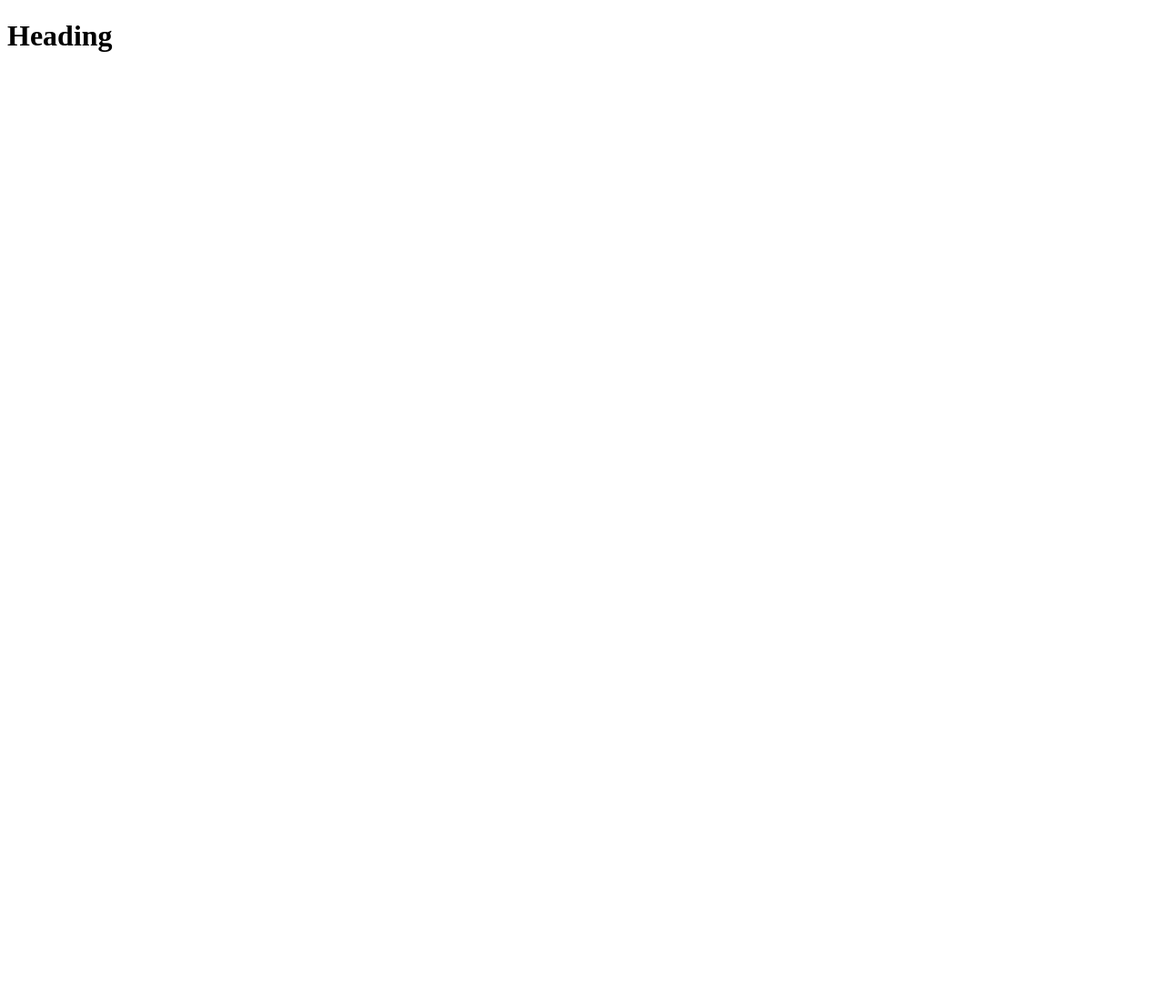
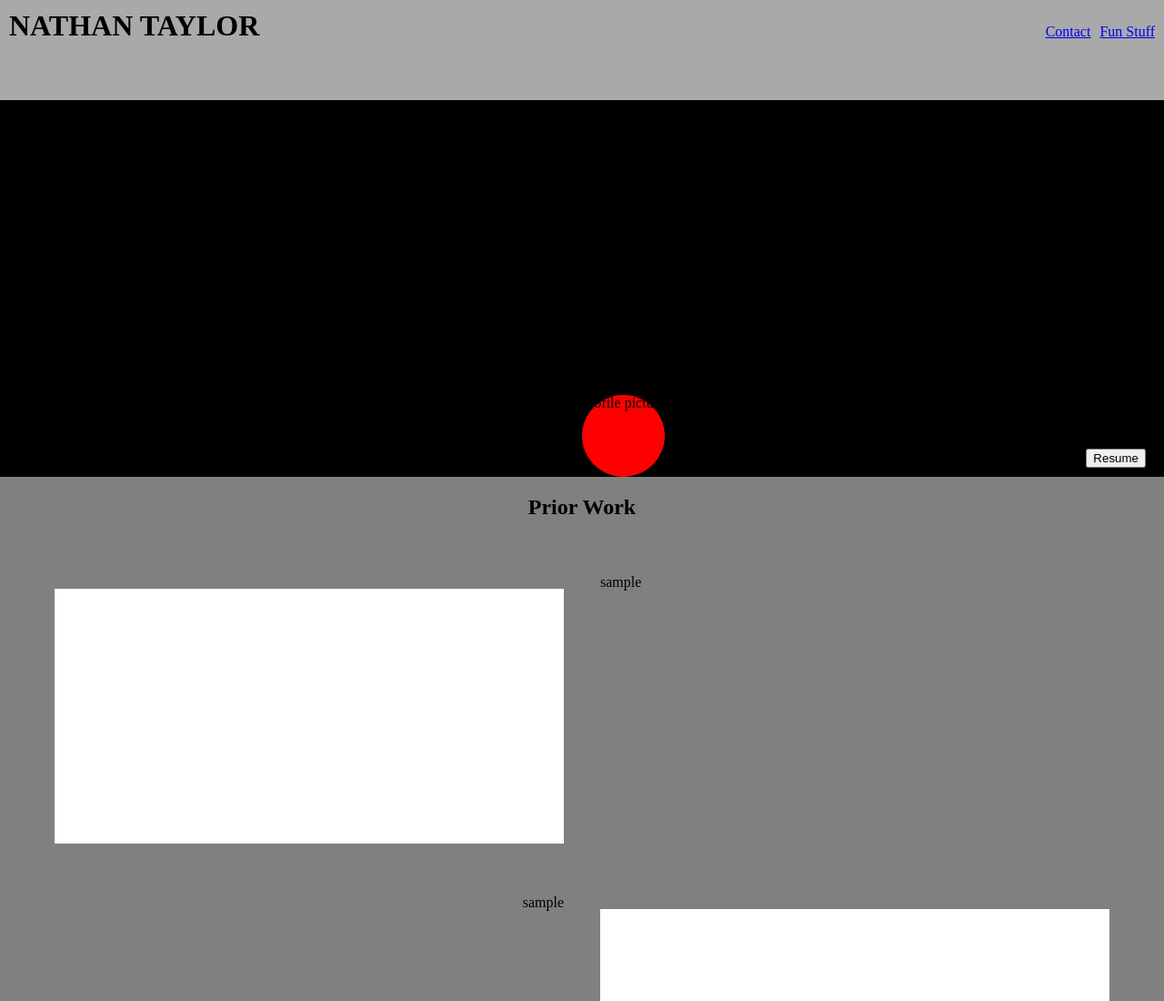
Before and after one commit to nathanjtaylor/Portfolio, a plain HTML site: page index.html in a window 1280 px wide. Shown: the top 1100 px of the page at 91% size. Before the commit the page ends 800 px from the top, so only its background shows below. Drawn offline with Linux system fonts and the light colour scheme.

Commit message:
html and css framework

```diff
--- a/index.html
+++ b/index.html
@@ -7,8 +7,59 @@
     <title>Title</title>
     <link rel="stylesheet" href="screen.css">
   </head>
+
   <body>
-    <h1>Heading</h1>
     <script src="index.js"></script>
+    <!-- MENU BAR -->
+    <header>
+      <h1 class="title_name"><strong>NATHAN TAYLOR</strong></h1>
+      <!-- MENU ELEMENTS -->
+      <ul class="menu_elements">
+        <li> <a href="#">Contact</a> </li>
+        <li> <a href="#">Fun Stuff</a> </li>
+      </ul>
+    </header>
+
+    <!-- MAIN PAGE -->
+    <main>
+      <!-- INTRO BLOCK -->
+      <div class="intro_block">
+        <figure class="background_image">
+          <figure class="profile_image"> profile picture </figure>
+          <button class="resume"> Resume</button>
+        </figure>
+      </div>
+
+      <!-- PRIOR WORK -->
+      <section class="prior_work_block">
+        <h2 class="prior_work_title">Prior Work</h2>
+        <!-- DESIGN -->
+        <section class="skill_block" id="design">
+          <figure class="skill_image">
+          </figure>
+          <div class="skill_block_text">
+            sample
+          </div>
+        </section>
+        <!-- SOFTWARE -->
+        <section class="skill_block" id="software">
+          <div class="skill_block_text">
+            sample
+          </div>
+          <figure class="skill_image">
+          </figure>
+        </section>
+        <!-- DATA VIS -->
+        <section class="skill_block" id="data_vis">
+          <figure class="skill_image">
+          </figure>
+          <div class="skill_block_text">
+            sample
+          </div>
+        </section>
+      </section>
+    </main>
+
   </body>
+
 </html>
--- a/screen.css
+++ b/screen.css
@@ -1 +1,105 @@
 /* Add screen styles below */
+
+
+/* Getting rid of default margins */
+html, body{
+    margin: 0;
+    padding: 0;
+}
+
+
+
+/* Header */
+header{
+    height: 90px;
+    padding: 10px;
+    background-color: darkgray;
+    display: flex;
+    justify-content: space-between;
+
+}
+
+    /* Main name text */
+.title_name{
+    margin: 0;
+}
+
+    /* Contact and Fun Stuff */
+.menu_elements{
+    display: flex;
+    gap: 10px;
+    list-style-type: none;
+
+}
+/* Header */
+
+
+
+
+/* Intro Image */
+.intro_block{
+    height: 414px;
+    background-color: lightgray;
+    position: relative;
+}
+    /* Image on the background*/
+.background_image{
+    background-color: black;
+    margin: 0;
+    position: absolute;
+    width: 100%;
+    height: 414px;
+}
+        /* small profile image over the background */
+.profile_image{
+    background-color: red;
+    margin: 0;
+    position: absolute;
+    bottom: 0;
+    left: 50%;
+    border-radius: 50%;
+    /* temp */
+    height: 90px;
+}
+        /* button that goes to resume */
+.resume{
+    position: absolute;
+    bottom: 10px;
+    right: 20px;
+}
+
+/* Intro Image */
+
+
+
+/* Prior Work Block */
+.prior_work_block{
+    background-color: gray;
+    height: 1280px;
+    padding: 20px;
+    display: flex;
+    flex-direction: column;
+    gap: 40px;
+}
+    /* Title text */
+.prior_work_title{
+    text-align: center;
+    margin: 0;
+    margin-bottom: 20px;
+}
+    /* Image blocks: design, software, datavis */
+.skill_block{
+    display: flex;
+}
+
+.skill_image{
+    width: 560px;
+    height: 280px;
+    background-color: white;
+}
+
+#software{
+    align-self: flex-end;
+}
+
+/* Prior Work Block */
```
